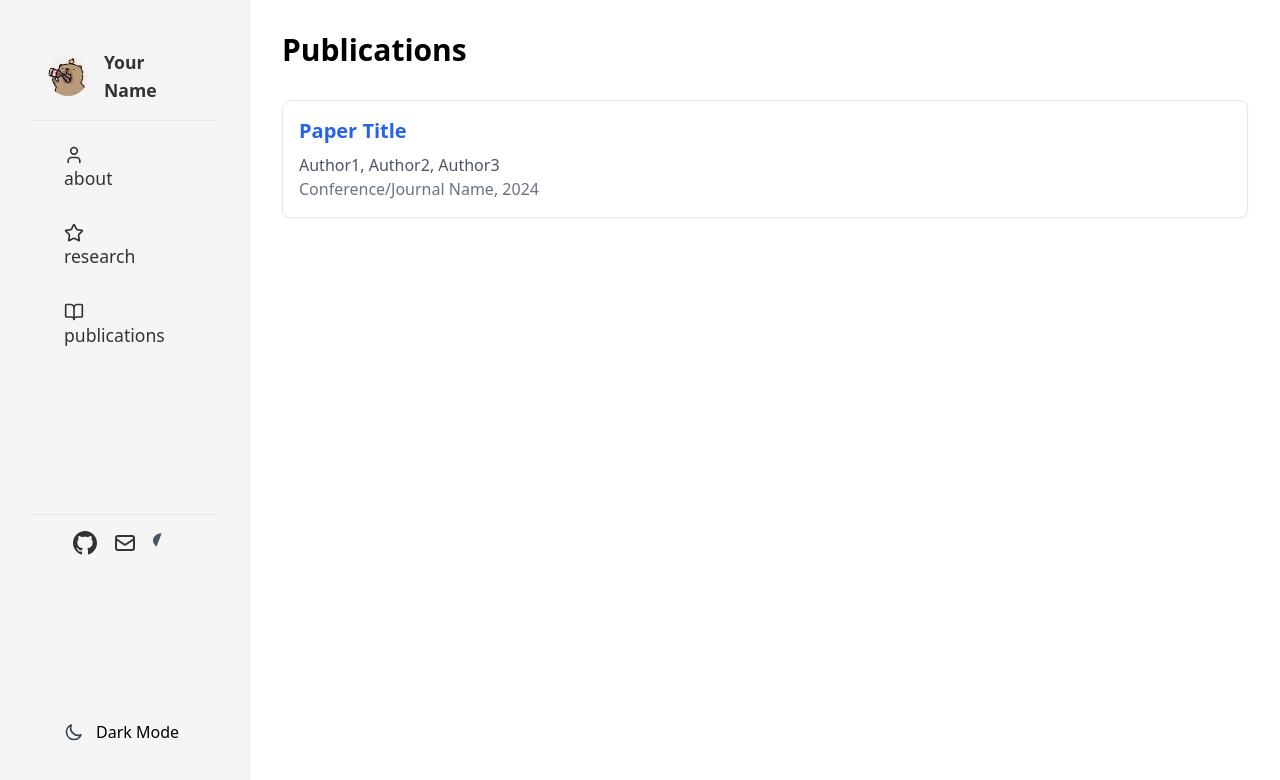
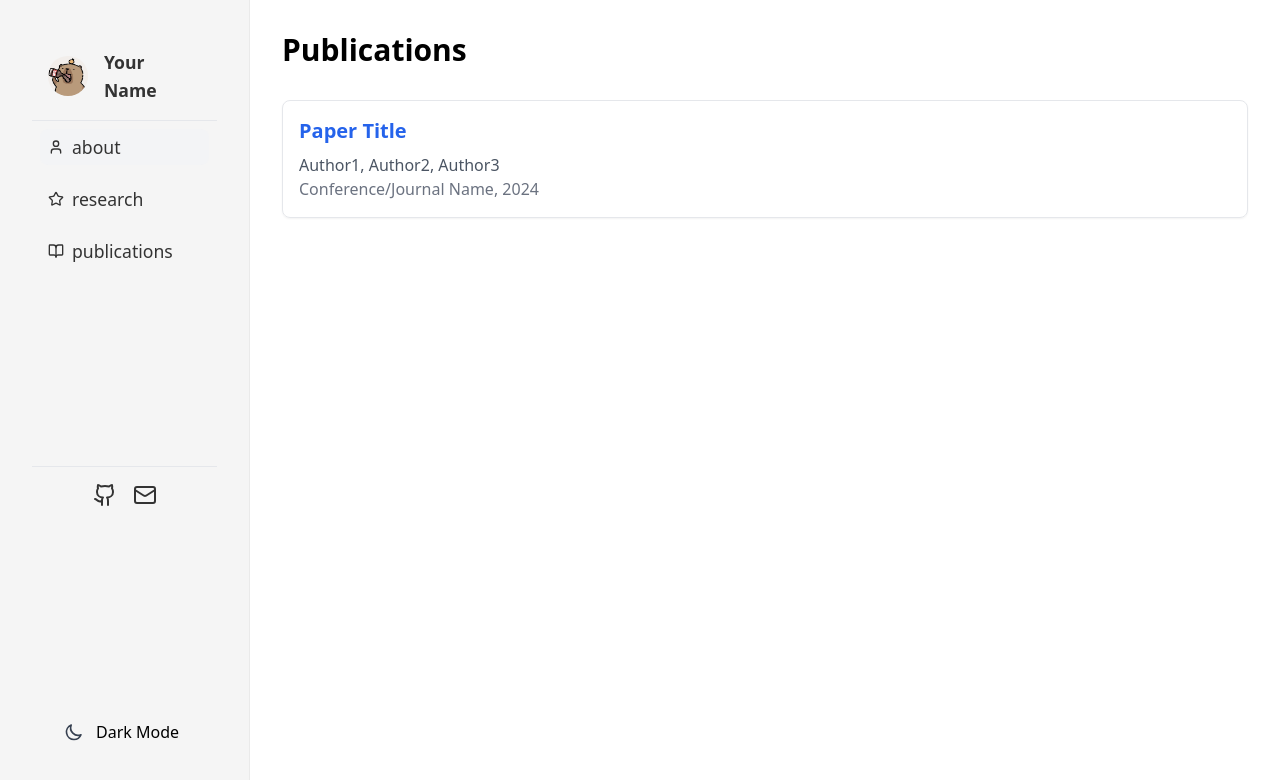
Before and after one commit to imczxx/academic-website, a SvelteKit app: page /publications in a window 1280 px wide. Shown: the top 780 px of the page. Built offline with nearby package versions, Linux system fonts and the light colour scheme.

Commit message:
social links

```diff
--- a/src/routes/+layout.svelte
+++ b/src/routes/+layout.svelte
@@ -6,6 +6,7 @@
 	import { afterNavigate } from '$app/navigation';
 	import { onMount } from 'svelte';
 	import { getSystemTheme, watchSystemTheme } from '$lib/theme';
+	import { Github, Mail } from 'lucide-svelte';
 
 	let isDrawerOpen = false;
 	let isMobile = false;
@@ -132,13 +133,13 @@
 						<a href="{base}/" class="text-xl font-bold" aria-label="Profile">Your Name</a>
 					</div>
 				</div>
-				<ul class="p-4">
+				<ul class="p-2">
 					{#each navigation.sort((a, b) => a.order - b.order) as { path, name, icon: Icon }}
 						<li>
 							<a
 								href="{base}{path}"
-								class="flex items-center gap-3 py-2 px-4 hover:bg-gray-100 dark:hover:bg-gray-700 rounded-lg transition-colors duration-200
-									   {path.slice(1) === activeSection ? 'bg-gray-100 dark:bg-gray-700' : ''}"
+								class="group flex items-center justify-between rounded-lg p-2 text-sm transition-colors duration-300
+									   {path.slice(1) === activeSection ? 'bg-gray-100 dark:bg-gray-700' : 'hover:bg-gray-100 dark:hover:bg-gray-700'}"
 								on:click|preventDefault={(e) => {
 									const target = document.querySelector(path);
 									if(target) {
@@ -148,10 +149,11 @@
 										}
 									}
 								}}
-								aria-label="Navigation menu"
 							>
-								<svelte:component this={Icon} class="w-5 h-5" />
-								<span>{name}</span>
+								<span class="flex items-center gap-2">
+									<svelte:component this={Icon} class="size-4" />
+									<span class="font-medium">{name}</span>
+								</span>
 							</a>
 						</li>
 					{/each}
@@ -168,13 +170,13 @@
 						<a href="{base}/" class="text-xl font-bold" aria-label="Profile">Your Name</a>
 					</div>
 				</div>
-				<ul class="p-4">
+				<ul class="p-2">
 					{#each navigation.sort((a, b) => a.order - b.order) as { path, name, icon: Icon }}
 						<li>
 							<a
 								href="{base}{path}"
-								class="flex items-center gap-3 py-2 px-4 hover:bg-gray-100 dark:hover:bg-gray-700 rounded-lg transition-colors duration-200
-									   {path.slice(1) === activeSection ? 'bg-gray-100 dark:bg-gray-700' : ''}"
+								class="group flex items-center justify-between rounded-lg p-2 text-sm transition-colors duration-300
+									   {path.slice(1) === activeSection ? 'bg-gray-100 dark:bg-gray-700' : 'hover:bg-gray-100 dark:hover:bg-gray-700'}"
 								on:click|preventDefault={(e) => {
 									const target = document.querySelector(path);
 									if(target) {
@@ -184,10 +186,11 @@
 										}
 									}
 								}}
-								aria-label="Navigation menu"
 							>
-								<svelte:component this={Icon} class="w-5 h-5" />
-								<span>{name}</span>
+								<span class="flex items-center gap-2">
+									<svelte:component this={Icon} class="size-4" />
+									<span class="font-medium">{name}</span>
+								</span>
 							</a>
 						</li>
 					{/each}
@@ -198,34 +201,20 @@
 			<div class="p-4 border-t dark:border-gray-700">
 				<div class="flex justify-center space-x-4">
 					<!-- GitHub -->
-					<a href="https://github.com/yourusername" target="_blank" rel="noopener noreferrer"
+					<a href="https://github.com/yourusername"
+					   target="_blank"
+					   rel="noopener noreferrer"
 					   class="text-gray-600 hover:text-gray-900 dark:text-gray-400 dark:hover:text-gray-200"
 					   aria-label="GitHub">
-						<svg class="w-6 h-6" fill="currentColor" viewBox="0 0 24 24">
-							<path d="M12 0c-6.626 0-12 5.373-12 12 0 5.302 3.438 9.8 8.207 11.387.599.111.793-.261.793-.577v-2.234c-3.338.726-4.033-1.416-4.033-1.416-.546-1.387-1.333-1.756-1.333-1.756-1.089-.745.083-.729.083-.729 1.205.084 1.839 1.237 1.839 1.237 1.07 1.834 2.807 1.304 3.492.997.107-.775.418-1.305.762-1.604-2.665-.305-5.467-1.334-5.467-5.931 0-1.311.469-2.381 1.236-3.221-.124-.303-.535-1.524.117-3.176 0 0 1.008-.322 3.301 1.23.957-.266 1.983-.399 3.003-.404 1.02.005 2.047.138 3.006.404 2.291-1.552 3.297-1.23 3.297-1.23.653 1.653.242 2.874.118 3.176.77.84 1.235 1.911 1.235 3.221 0 4.609-2.807 5.624-5.479 5.921.43.372.823 1.102.823 2.222v3.293c0 .319.192.694.801.576 4.765-1.589 8.199-6.086 8.199-11.386 0-6.627-5.373-12-12-12z"/>
-						</svg>
+						<Github class="w-6 h-6" />
 					</a>
 
 					<!-- Email -->
 					<a href="mailto:your.email@example.com"
 					   class="text-gray-600 hover:text-gray-900 dark:text-gray-400 dark:hover:text-gray-200"
 					   aria-label="Email">
-						<svg class="w-6 h-6" fill="none" stroke="currentColor" viewBox="0 0 24 24">
-							<path stroke-linecap="round" stroke-linejoin="round" stroke-width="2"
-								  d="M3 8l7.89 5.26a2 2 0 002.22 0L21 8M5 19h14a2 2 0 002-2V7a2 2 0 00-2-2H5a2 2 0 00-2 2v10a2 2 0 002 2z"/>
-						</svg>
+						<Mail class="w-6 h-6" />
 					</a>
-
-					<!-- WeChat -->
-					<button class="text-gray-600 hover:text-gray-900 dark:text-gray-400 dark:hover:text-gray-200 relative group" aria-label="WeChat">
-						<svg class="w-6 h-6" viewBox="0 0 24 24" fill="currentColor">
-							<path d="M8.691 2.188C3.891 2.188 0 5.476 0 9.53c0 2.212 1.17 4.203 3.002 5.55a.59.59 0 01.213.665l-.39 1.48c-.019.07-.048.141-.048.213 0 .163.13.295.295a.326.326 0 00.167-.054l1.903-1.114a.864.864 0 01.717-.098 10.16 10.16 0 002.837.403c.276 0 .543-.027.811-.05-.857-2.578.157-4.972 1.932-6.446 1.703-1.415 3.882-1.98 5.853-1.838-.576-3.583-4.196-6.348-8.596-6.348zM5.785 5.991c.642 0 1.162.529 1.162 1.18a1.17 1.17 0 01-1.162 1.178A1.17 1.17 0 014.623 7.17c0-.651.52-1.18 1.162-1.18zm5.813 0c.642 0 1.162.529 1.162 1.18a1.17 1.17 0 01-1.162 1.178 1.17 1.17 0 01-1.162-1.178c0-.651.52-1.18 1.162-1.18zm5.34 2.867c-1.797-.052-3.746.512-5.28 1.786-1.72 1.428-2.687 3.72-1.78 6.22.942 2.453 3.666 4.229 6.884 4.229.826 0 1.622-.12 2.361-.336a.722.722 0 01.598.082l1.584.926a.272.272 0 00.14.045c.133 0 .24-.11.24-.246 0-.06-.024-.12-.04-.177l-.325-1.233a.492.492 0 01.177-.554c1.526-1.115 2.496-2.851 2.496-4.785 0-3.505-3.085-6.357-7.055-5.957zm-2.06 3.922c.535 0 .969.44.969.982a.976.976 0 01-.969.983.976.976 0 01-.969-.983c0-.542.434-.982.97-.982zm4.844 0c.535 0 .969.44.969.982a.976.976 0 01-.969.983.976.976 0 01-.969-.983c0-.542.434-.982.969-.982z"/>
-						</svg>
-						<!-- WeChat QR code -->
-						<div class="absolute bottom-full left-1/2 transform -translate-x-1/2 mb-2 p-2 bg-white dark:bg-gray-800 rounded-lg shadow-lg opacity-0 invisible group-hover:opacity-100 group-hover:visible transition-all duration-200">
-							<img src="/wechat-qr.jpg" alt="WeChat QR Code" class="w-32 h-32" />
-						</div>
-					</button>
 				</div>
 			</div>
 
```
